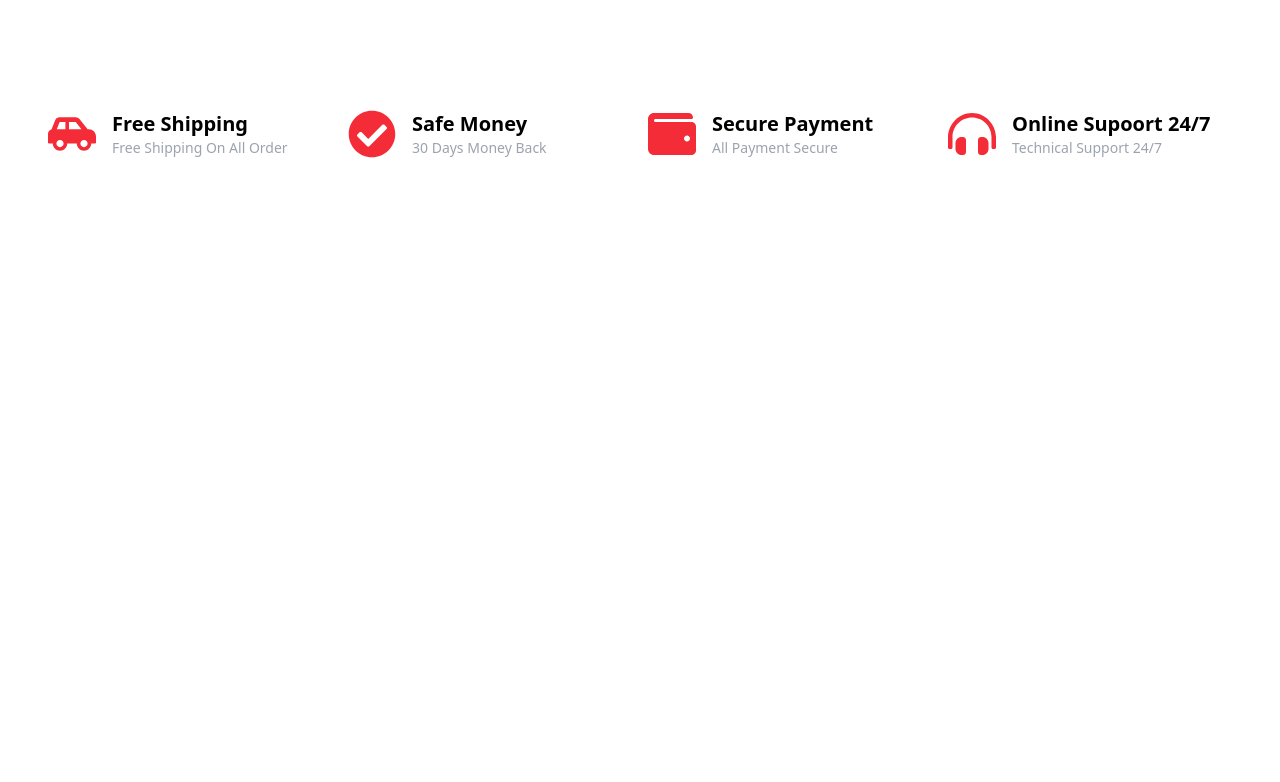
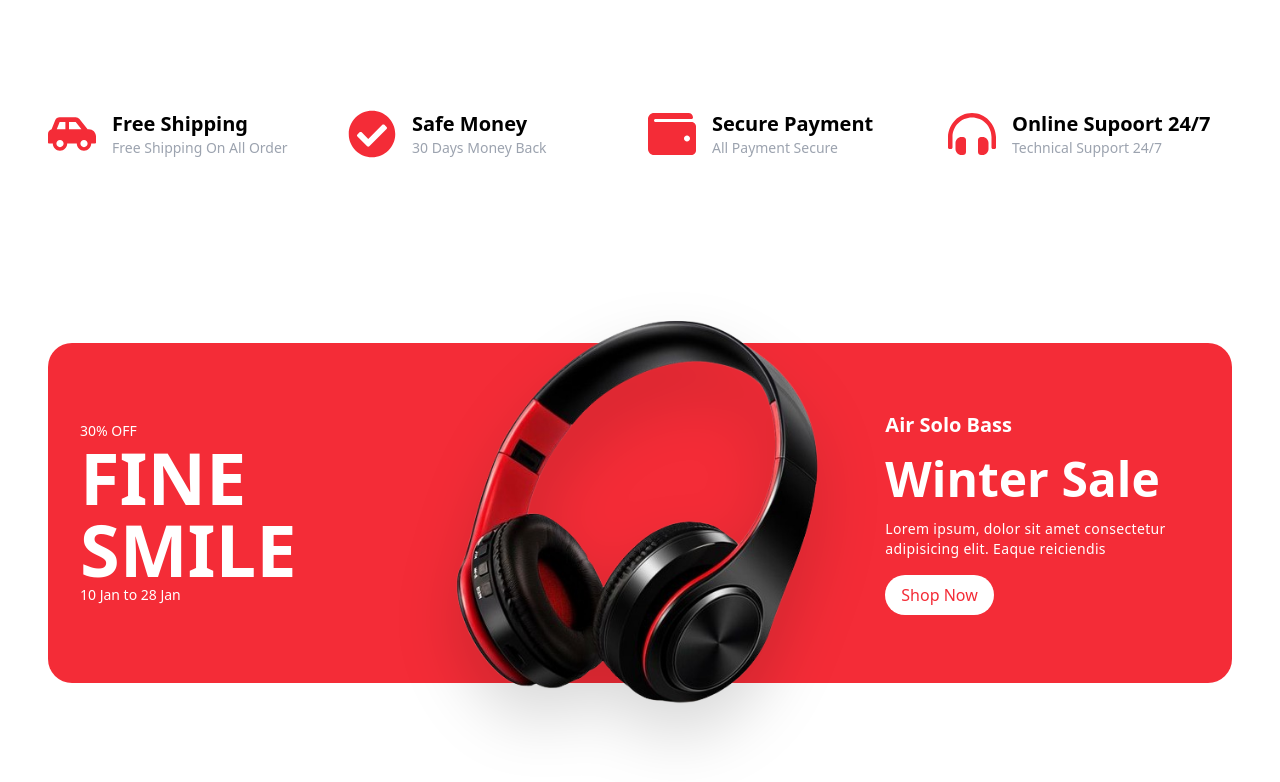
Before and after one commit to MuhammadElham/PRODIGY_WD_01, a React (Vite) app: page / in a window 1280 px wide. Shown: the part 3964-4746 px from the top of the page. Before the commit the page ends 4202 px from the top, so only its background shows below. Built offline with nearby package versions, Linux system fonts and the light colour scheme; the HTML template or start-up script is replaced by a standard one.

Commit message:
Hero Section Done

```diff
--- a/src/App.jsx
+++ b/src/App.jsx
@@ -4,6 +4,19 @@
 import Category from "./Components/Category/Category";
 import Category2 from "./Components/Category/Category2";
 import Services from "./Components/Services/Services";
+import Bannar from "./Components/Bannar/Bannar";
+import headphone from "./assets/hero/headphone.png"
+const BannarData = {
+  discount: "30% OFF",
+  title: "Fine Smile",
+  date: "10 Jan to 28 Jan",
+  image: headphone,
+  title2: "Air Solo Bass",
+  title3: "Winter Sale",
+  title4:
+    "Lorem ipsum, dolor sit amet consectetur adipisicing elit. Eaque reiciendis",
+  bgColor: "#f42c37",
+};
 const App = () => {
   return (
     <div className="bg-white dark:bg-gray-900 dark:text-white duration-200 overflow-hidden">
@@ -12,6 +25,7 @@
       <Category />
       <Category2 />
       <Services />
+      <Bannar data={BannarData} />
     </div>
   );
 };
--- /dev/null
+++ b/src/Components/Bannar/Bannar.jsx
@@ -0,0 +1,46 @@
+import React from "react";
+
+const Bannar = ({ data }) => {
+  return (
+    <div className="min-h-[550px] flex justify-center items-center py-12">
+      <div className="container">
+        <div
+          className="grid grid-cols-1 md:grid-cols-3 gap-6 items-center text-white rounded-3xl"
+          style={{ backgroundColor: data.bgColor }}
+        >
+          {/* first col */}
+          <div className="p-6 sm:p-8">
+            <p className="text-sm">{data.discount}</p>
+            <h1 className="uppercase text-4xl lg:text-7xl font-bold">
+              {data.title}
+            </h1>
+            <p className="text-sm">{data.date}</p>
+          </div>
+          {/* second col */}
+          <div className="h-full flex items-center">
+            <img
+              src={data.image}
+              className="scale-125 w-[250px] md:w-[340px] mx-auto drop-shadow-2xl object-cover"
+            />
+          </div>
+          {/* third col */}
+          <div className="flex flex-col justify-center gap-4 p-6 sm:p-8">
+            <p className="font-bold text-xl">{data.title2}</p>
+            <p className="text-3xl sm:text-5xl font-bold">{data.title3}</p>
+            <p className="text-sm tracking-wide leading-5">{data.title4}</p>
+            <div>
+              <button
+                className="bg-white py-2 px-4 rounded-full"
+                style={{ color: data.bgColor }}
+              >
+                Shop Now
+              </button>
+            </div>
+          </div>
+        </div>
+      </div>
+    </div>
+  );
+};
+
+export default Bannar;
```
